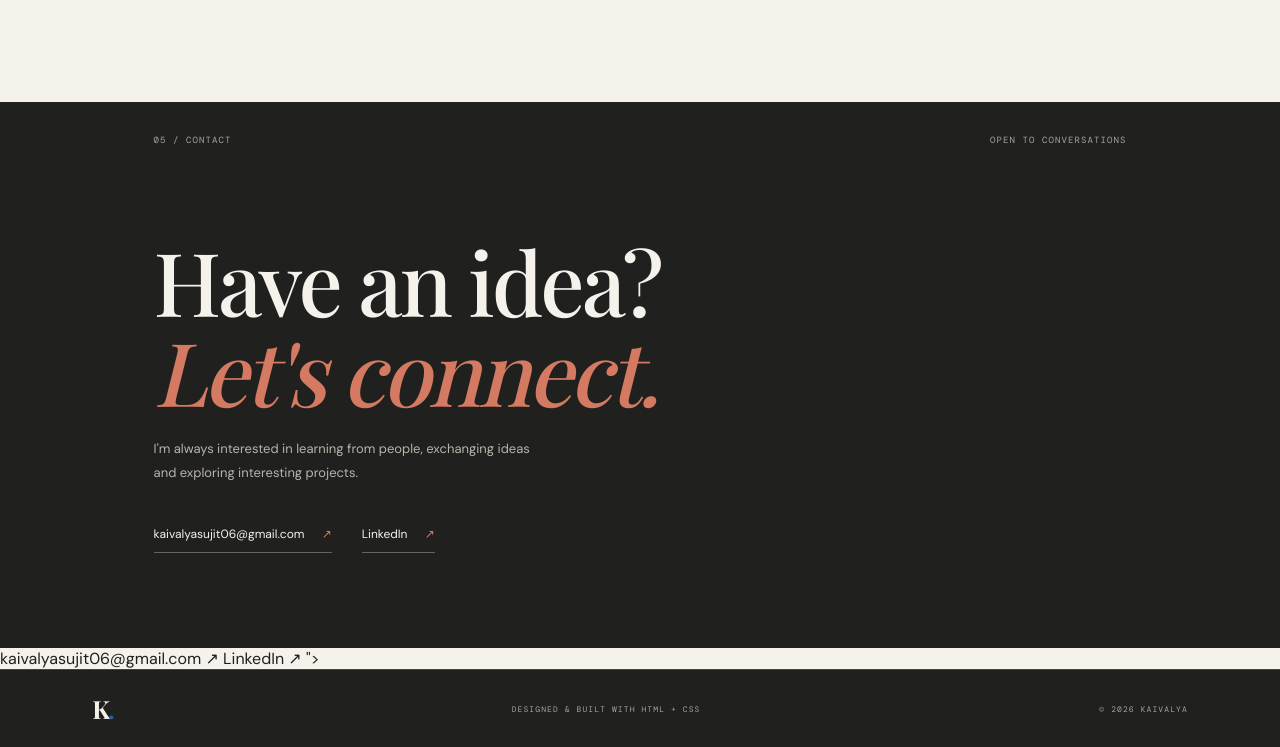
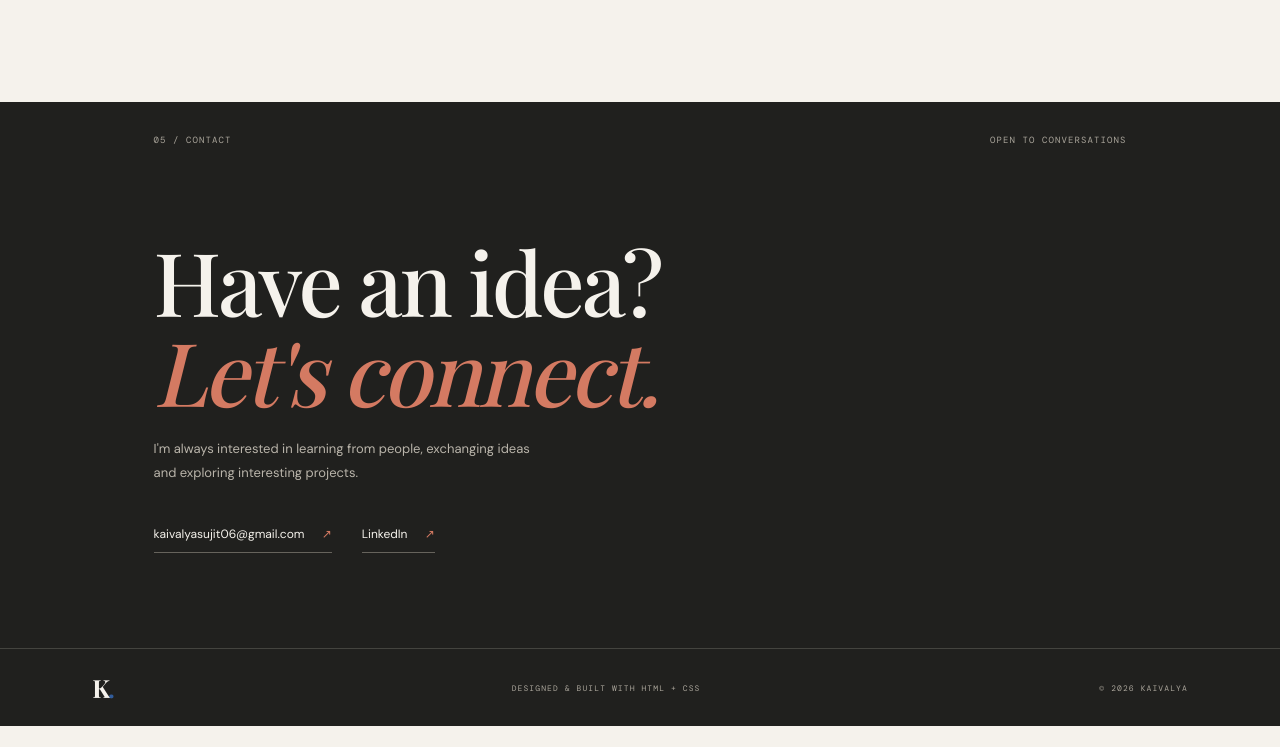
Before and after one commit to kaivalyasujit06-create/kaivalya-portfolio, a plain HTML site: page index.html in a window 1280 px wide. Shown: the part 3305-4052 px from the top of the page. After the commit the page ends 4031 px from the top, so only its background shows below. Drawn offline with nearby package versions, Linux system fonts and the light colour scheme.

Commit message:
Remove duplicate contact links from index.html
Removed duplicate email and LinkedIn links from the footer.

```diff
--- a/index.html
+++ b/index.html
@@ -115,15 +115,6 @@
       LinkedIn <span>↗</span>
     </a>
   </div>
-</section>
-    <a href="mailto:kaivalyasujit06@gmail.com">
-      kaivalyasujit06@gmail.com <span>↗</span>
-    </a>
-    <a href="https://www.linkedin.com/in/kaivalya-gaonkar-b45859430/" target="_blank" rel="noopener noreferrer">
-      LinkedIn <span>↗</span>
-    </a>
-  </div>
-</section>">
         <!-- Replace the placeholder email and LinkedIn URL before publishing. -->
 
   </main>
```
